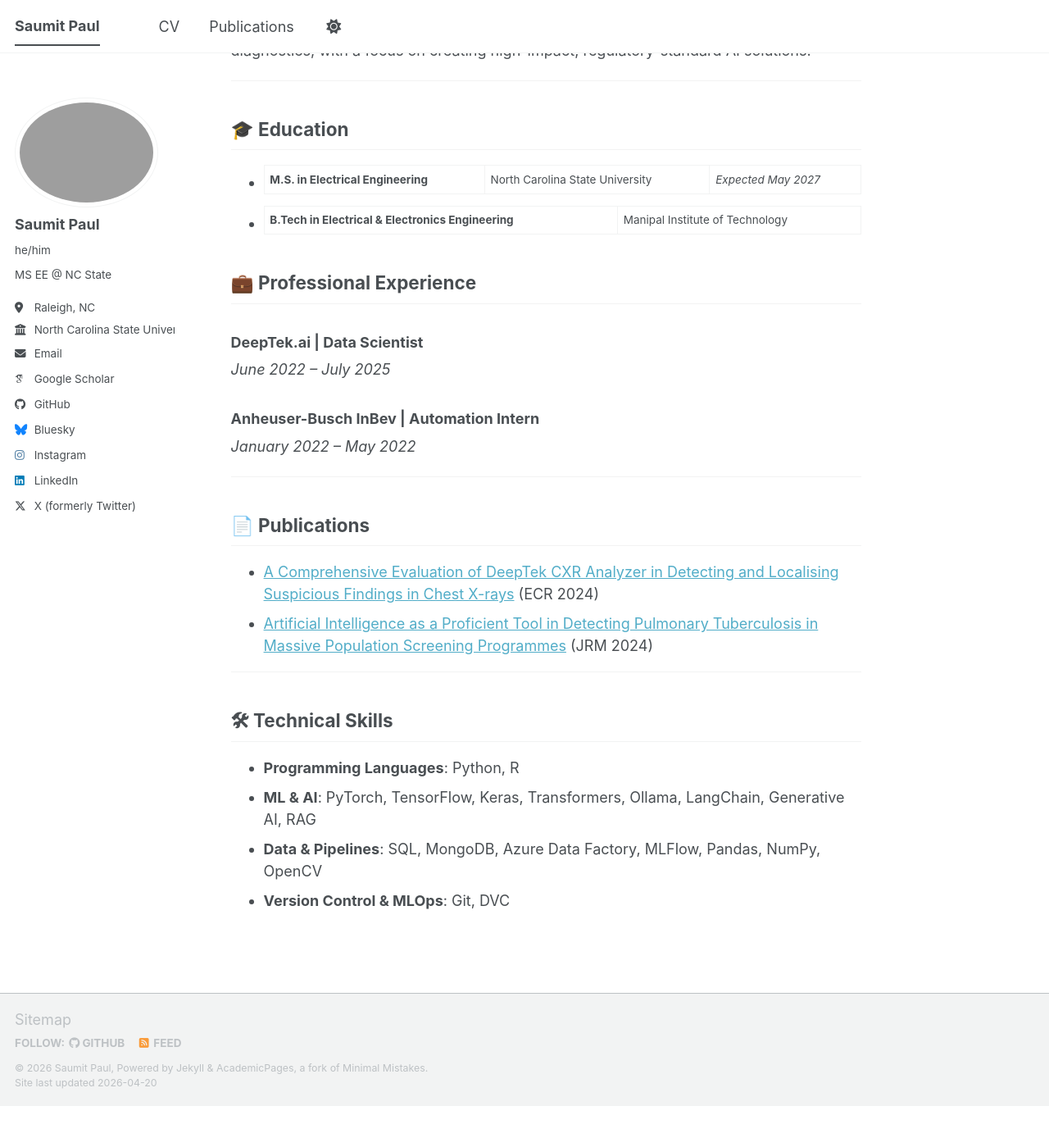
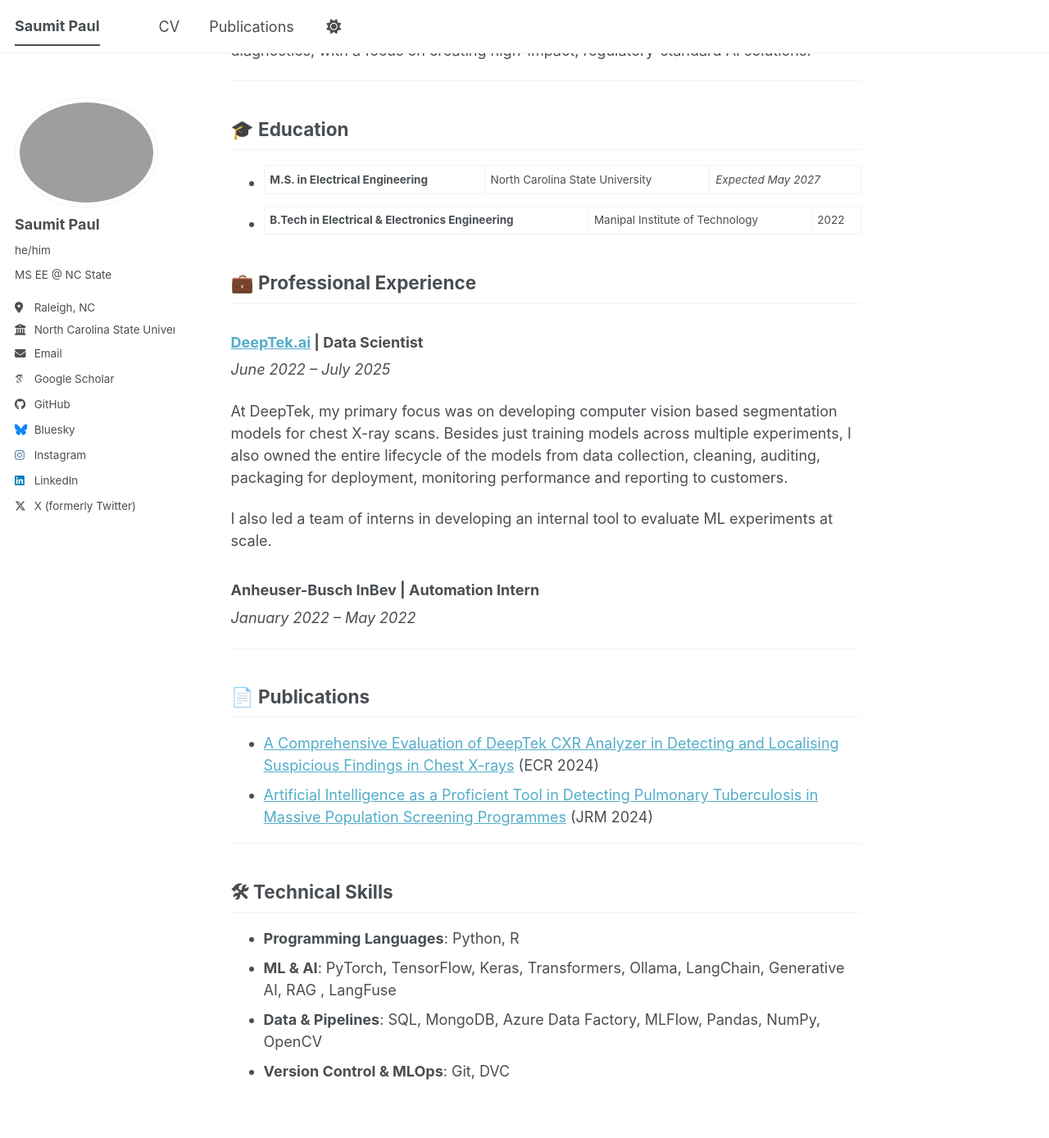
Before and after one commit to 5aumit/5aumit.github.io, a Jekyll site: the page built from _pages/about.md, in a window 1280 px wide and 1400 px high, scrolled down 299 px. Shown: the top 1388 px of the window at 82% size. Built offline with Jekyll 4.4.1, drawn with Linux system fonts in a browser that asks for light colours; some web fonts are replaced; a script bundle is joined from its source files by our own code; library files that are not in the unit come from our copies; before the commit the page ends 1648 px from its top, so only the background shows below that.

Commit message:
Updated about.md

```diff
--- a/_pages/about.md
+++ b/_pages/about.md
@@ -15,12 +15,16 @@
 
 ## 🎓 Education
 * **M.S. in Electrical Engineering** | North Carolina State University | *Expected May 2027*
-* **B.Tech in Electrical & Electronics Engineering** | Manipal Institute of Technology
+* **B.Tech in Electrical & Electronics Engineering** | Manipal Institute of Technology | 2022
 
 ## 💼 Professional Experience
 
-### **DeepTek.ai** | Data Scientist
+### [**DeepTek.ai**](deeptek.ai) | Data Scientist
 *June 2022 – July 2025*
+
+At DeepTek, my primary focus was on developing computer vision based segmentation models for chest X-ray scans. Besides just training models across multiple experiments, I also owned the entire lifecycle of the models from data collection, cleaning, auditing, packaging for deployment, monitoring performance and reporting to customers.
+
+I also led a team of interns in developing an internal tool to evaluate ML experiments at scale.
 
 ### **Anheuser-Busch InBev** | Automation Intern
 *January 2022 – May 2022*
@@ -35,6 +39,6 @@
 
 ## 🛠 Technical Skills
 * **Programming Languages**: Python, R
-* **ML & AI**: PyTorch, TensorFlow, Keras, Transformers, Ollama, LangChain, Generative AI, RAG
+* **ML & AI**: PyTorch, TensorFlow, Keras, Transformers, Ollama, LangChain, Generative AI, RAG , LangFuse
 * **Data & Pipelines**: SQL, MongoDB, Azure Data Factory, MLFlow, Pandas, NumPy, OpenCV
 * **Version Control & MLOps**: Git, DVC
```
